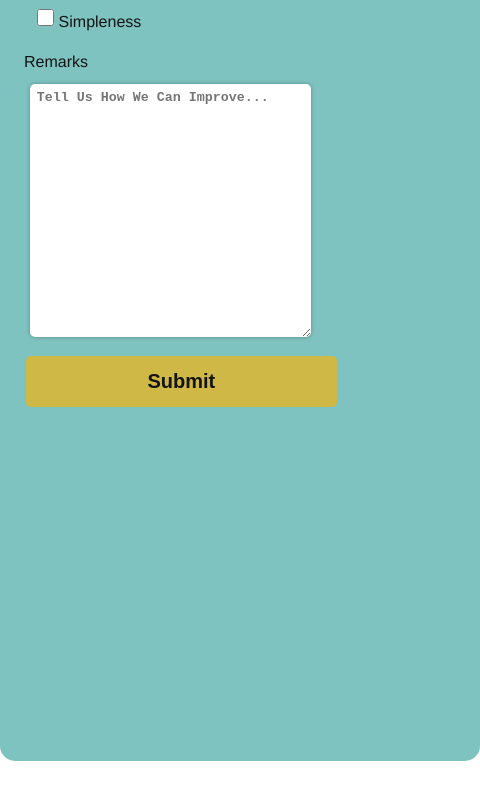
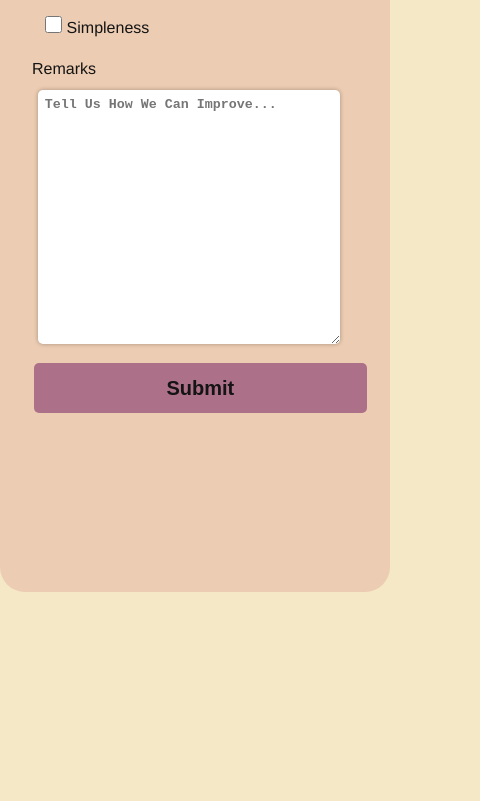
Before and after one commit to lebrin-Ay/Survey-form, a plain HTML site: page index.html in a window 390 px wide. Shown: the part 933-1734 px from the top of the page, 480 px wide, since content can reach past the window. After the commit the page ends 1565 px from the top, so only its background shows below. Drawn offline with Linux system fonts and the light colour scheme.

Commit message:
Added Responsiveness

```diff
--- a/style.css
+++ b/style.css
@@ -8,16 +8,15 @@
 body {
     font-family: Helvetica, sans-serif;
     color: #141414;
-    /* background: linear-gradient(to right, rgb(235, 93, 68), rgba(235, 93, 68, 0)) ; */
+    background-color: #F5E8C7;
 }
 
 .container {
-   /* border: 2px solid black; */
-   width: 30rem;
-   height: 195vh;
+   width: 35%;
+   height: 175vh;
    margin: 2.5rem auto;
-   border-radius: 15px;
-   background-color: #7fc3c0;
+   border-radius: 25px;
+   background-color: #ECCCB2;
 
 }
 
@@ -29,7 +28,7 @@ body {
 .title {
     font-size: 30px;
     font-weight: 800;
-    color: #cfb845;
+    color: #AC7088;
     margin-top: 2rem;
 }
 
@@ -40,22 +39,20 @@ body {
 }
 
 .form-container {
-    /* border: 1px solid blue; */
-    margin: 0.3auto;
-    width: 75%;
-    height: 180vh;
-    padding: 1rem;
+    margin: 0.3rem;
+    margin-left: 1.5rem;
+    width: 90%;
+    height: 160vh;
     font-size: 16px;
 }
 
 .form-label  {
-   /* border: 1px solid yellow; */
    padding: 0.5rem;
    font-weight: 530;
 }
 
 .input {
-    /* border: 2px solid green; */
+    border: 2px solid indianred;
     display: flex;
     margin: 0.8rem;
     outline: none;
@@ -68,7 +65,6 @@ body {
 }
 
 .input-group {
-    /* border: 2px solid pink; */
     padding: 0.4rem;
     margin-top: 0.8rem;
 }
@@ -76,11 +72,6 @@ body {
 span {
     padding: 0.3rem;
 }
-
-/* .simple {
-    margin-left: 0.2rem;
-
-} */
 
 input[type="radio"] {
     height: 17px;
@@ -122,8 +113,25 @@ input[type="checkbox"] {
     border-radius: 5px;
     height: 6vh;
     border: none;
-    background-color: #cfb845;
+    background-color: #AC7088;
     color: #141414;
     font-size: 20px;
     font-weight: 770;
 }
+
+/* Responsive */
+@media  screen and (max-width: 933px) {
+    .container {
+        width: 50%;
+    }
+}
+
+
+
+@media  screen and (max-width: 500px) {
+
+    .container {
+        width: 100%;
+
+    }
+}
```
Also changed, not shown: 1 other file.
